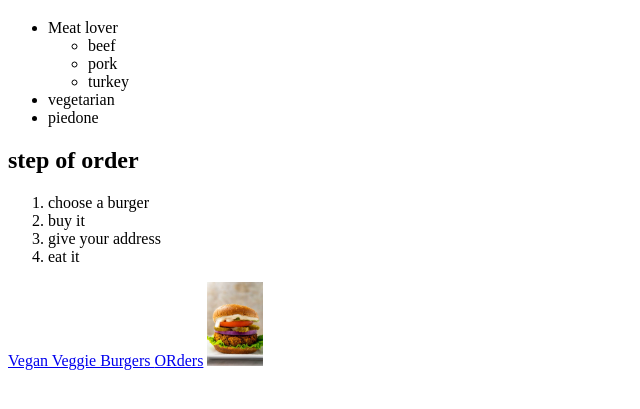
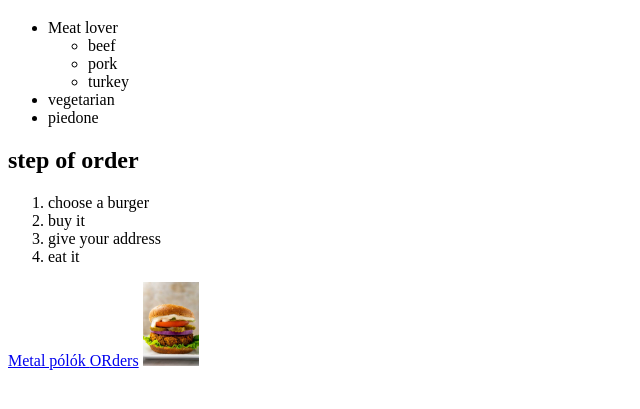
Before and after one commit to tera-wq/tera-wq.github.io, a plain HTML site: page index.html in a window 1280 px wide. Shown: the part 149-558 px from the top of the page, without its empty margins (0-640 px from the left). Drawn offline with Linux system fonts and the light colour scheme.

Commit message:
Add files via upload

```diff
--- a/index.html
+++ b/index.html
@@ -46,7 +46,7 @@
     </ol>
 
     <a href="https://xtremeshop.hu/">
-        Vegan Veggie Burgers
+        Metal pólók
     </a>
     <a href="pages/orders.html">ORders</a>
     <a target="blank" href="https://xtremeshop.hu/">
```
